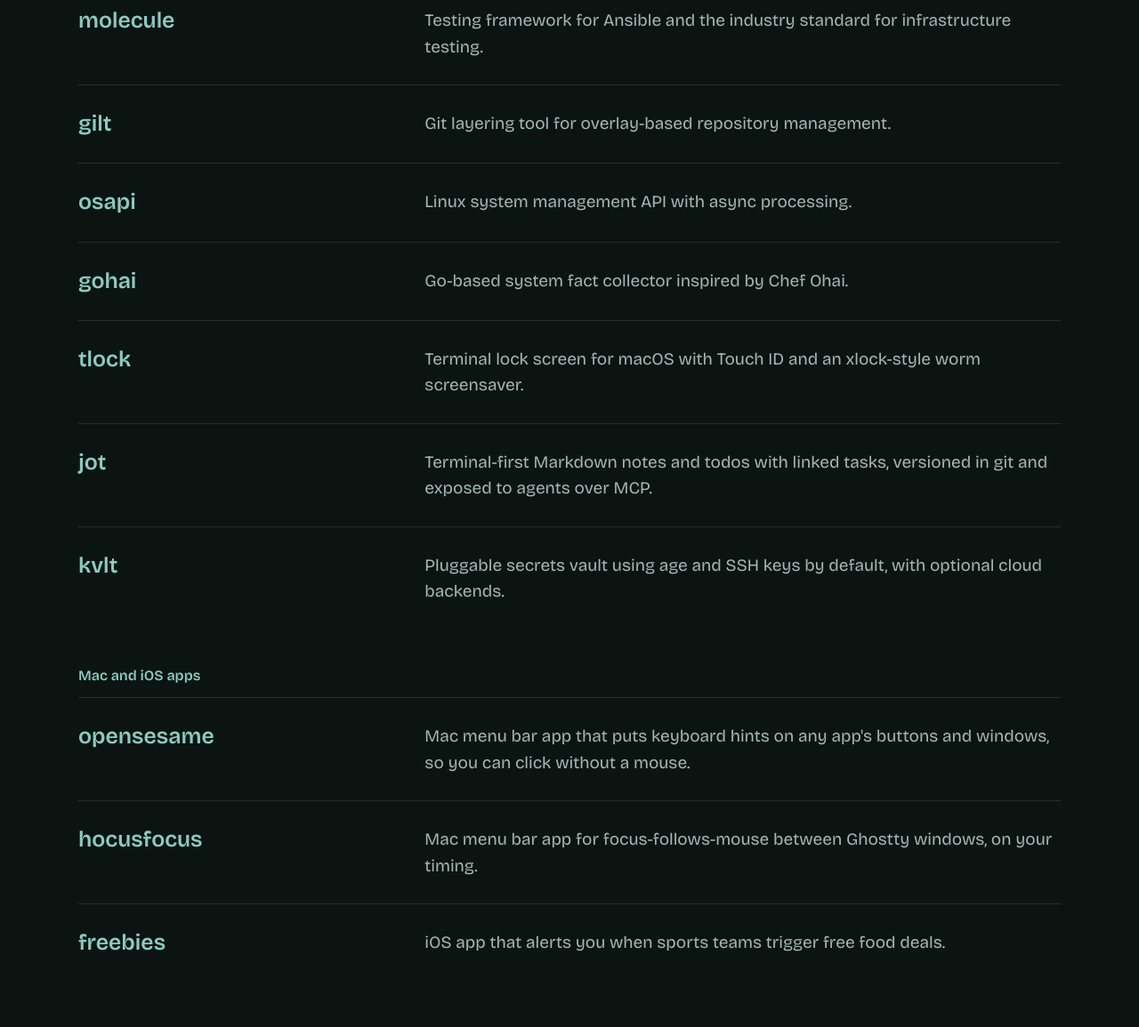
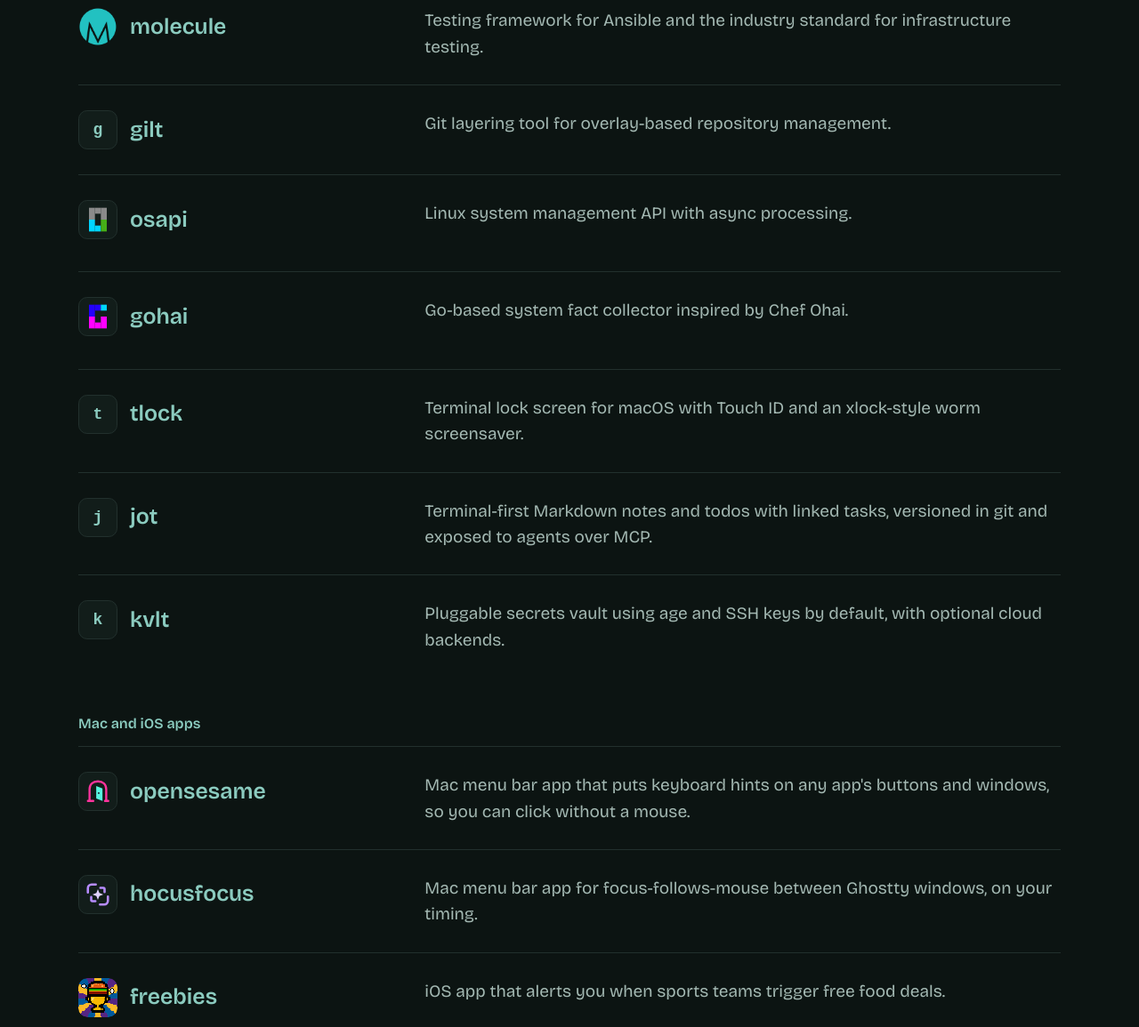
Before and after one commit to bitsugar-io/bitsugar-io.github.io, a plain HTML site: page index.html in a window 1280 px wide. Shown: the part 2660-3815 px from the top of the page at 89% size. Drawn offline with nearby package versions, Linux system fonts and the light colour scheme; a web font is replaced by a local one.

Commit message:
feat: add project icons and row hover to the project lists (#10)
Each project in "Built in the open" now has an icon beside its name:
the app marks for opensesame, hocusfocus and freebies, the official
molecule logo, the first pixel letter of the osapi and gohai wordmarks,
and a mono-letter tile for gilt, tlock, jot and kvlt, which have no mark
yet. Hovering a row tints it faintly, glows the icon and makes the whole
row the link. The GitHub pills at the bottom share the same glow and
icon size so both read as one system.

🤖 Generated with [Claude Code](https://claude.ai/code)

Co-authored-by: Claude <noreply@anthropic.com>

```diff
--- a/index.html
+++ b/index.html
@@ -18,6 +18,8 @@
     --mist: #A3B8B2;
     --seam: #22302D;
     --spark: #4FF8D2;
+    --glow: 0 0 0 1px var(--spark), 0 0 1.25rem 0.125rem rgb(79 248 210 / 0.45);
+    --icon: 2.75rem;
 
     --text: 1.1875rem;   /* 19px */
     --step-1: 1.5625rem; /* 25px */
@@ -117,6 +119,24 @@
   .row p { color: var(--mist); max-width: 58ch; }
   .row a.name { color: var(--cube); text-decoration: none; }
   .row a.name:hover { text-decoration: underline; text-underline-offset: 0.2em; }
+  .row a.app { display: inline-flex; align-items: center; gap: 0.875rem; }
+  /* Whole row is the link: a stretched hit area plus a faint wash behind it */
+  .row:has(a.app) { position: relative; isolation: isolate; }
+  .row:has(a.app)::before { content: ""; position: absolute; inset: 0 -1rem; z-index: -1; background: rgb(139 203 191 / 0.04); opacity: 0; transition: opacity 0.2s ease; pointer-events: none; }
+  .row:has(a.app:hover)::before, .row:has(a.app:focus-visible)::before { opacity: 1; }
+  .row a.app::after { content: ""; position: absolute; inset: 0 -1rem; z-index: 1; }
+  .row a.app:hover { text-decoration: none; }
+  .row a.app:hover > span:last-child { text-decoration: underline; text-underline-offset: 0.2em; }
+  .row .icon { width: var(--icon); height: var(--icon); padding: 0.375rem; border: 1px solid var(--seam); border-radius: 22.5%; background: var(--ink-raised); flex: none; }
+  .row .icon[src$="freebies.svg"], .row .icon[src$="molecule.png"] { padding: 0; border: 0; background: none; }
+  .row .icon { transition: box-shadow 0.2s ease, border-color 0.2s ease, transform 0.2s ease; }
+  .row .icon[src$="molecule.png"] { border-radius: 50%; }
+  .row a.app:hover .icon, .row a.app:focus-visible .icon {
+    border-color: var(--spark);
+    box-shadow: var(--glow);
+    transform: translateY(-1px);
+  }
+  .row .icon--letter { display: grid; place-items: center; font-family: var(--mono); font-size: 1.125rem; font-weight: 600; line-height: 1; color: var(--cube); }
 
   .stack { display: flex; flex-wrap: wrap; gap: 0.625rem; list-style: none; }
   .stack li { padding: 0.5rem 1.125rem; border: 1px solid var(--seam); border-radius: 999px; background: var(--ink-raised); color: var(--sugar); font-size: 1.0625rem; }
@@ -148,8 +168,14 @@
     background: var(--ink-raised);
     text-decoration: none;
   }
-  .profile:hover { border-color: var(--cube); }
-  .profile img, .profile svg { width: 2.5rem; height: 2.5rem; background: var(--seam); border-radius: 50%; flex: none; }
+  .profile { transition: border-color 0.2s ease; }
+  .profile:hover, .profile:focus-visible { border-color: var(--cube); }
+  .profile img, .profile svg { width: var(--icon); height: var(--icon); background: var(--seam); border-radius: 50%; flex: none; transition: box-shadow 0.2s ease, transform 0.2s ease; }
+  .profile:hover img, .profile:hover svg, .profile:focus-visible img, .profile:focus-visible svg { box-shadow: var(--glow); transform: translateY(-1px); }
+  @media (prefers-reduced-motion: reduce) {
+    .row .icon, .row::before, .profile, .profile img, .profile svg { transition: none; }
+    .row a.app:hover .icon, .profile:hover img, .profile:hover svg { transform: none; }
+  }
   .profile svg { padding: 0.5rem; fill: var(--sugar); }
   .profile strong { display: block; font-size: 1.0625rem; font-weight: 600; line-height: 1.2; }
   .profile span { color: var(--mist); font-size: 0.875rem; }
@@ -263,31 +289,31 @@
       <h3 class="group-name">Infrastructure and tooling</h3>
       <ul class="rows">
         <li class="row">
-          <h4><a class="name" href="https://github.com/ansible/molecule">molecule</a></h4>
+          <h4><a class="name app" href="https://github.com/ansible/molecule"><img class="icon" src="repos/molecule.png" alt="" width="44" height="44"><span>molecule</span></a></h4>
           <p>Testing framework for Ansible and the industry standard for infrastructure testing.</p>
         </li>
         <li class="row">
-          <h4><a class="name" href="https://github.com/retr0h/gilt">gilt</a></h4>
+          <h4><a class="name app" href="https://github.com/retr0h/gilt"><span class="icon icon--letter" aria-hidden="true">g</span><span>gilt</span></a></h4>
           <p>Git layering tool for overlay-based repository management.</p>
         </li>
         <li class="row">
-          <h4><a class="name" href="https://github.com/retr0h/osapi">osapi</a></h4>
+          <h4><a class="name app" href="https://github.com/retr0h/osapi"><img class="icon" src="repos/osapi.svg" alt="" width="44" height="44"><span>osapi</span></a></h4>
           <p>Linux system management API with async processing.</p>
         </li>
         <li class="row">
-          <h4><a class="name" href="https://github.com/osapi-io/gohai">gohai</a></h4>
+          <h4><a class="name app" href="https://github.com/osapi-io/gohai"><img class="icon" src="repos/gohai.svg" alt="" width="44" height="44"><span>gohai</span></a></h4>
           <p>Go-based system fact collector inspired by Chef Ohai.</p>
         </li>
         <li class="row">
-          <h4><a class="name" href="https://github.com/retr0h/tlock">tlock</a></h4>
+          <h4><a class="name app" href="https://github.com/retr0h/tlock"><span class="icon icon--letter" aria-hidden="true">t</span><span>tlock</span></a></h4>
           <p>Terminal lock screen for macOS with Touch ID and an xlock-style worm screensaver.</p>
         </li>
         <li class="row">
-          <h4><a class="name" href="https://github.com/retr0h/jot">jot</a></h4>
+          <h4><a class="name app" href="https://github.com/retr0h/jot"><span class="icon icon--letter" aria-hidden="true">j</span><span>jot</span></a></h4>
           <p>Terminal-first Markdown notes and todos with linked tasks, versioned in git and exposed to agents over MCP.</p>
         </li>
         <li class="row">
-          <h4><a class="name" href="https://github.com/retr0h/kvlt">kvlt</a></h4>
+          <h4><a class="name app" href="https://github.com/retr0h/kvlt"><span class="icon icon--letter" aria-hidden="true">k</span><span>kvlt</span></a></h4>
           <p>Pluggable secrets vault using age and SSH keys by default, with optional cloud backends.</p>
         </li>
       </ul>
@@ -295,15 +321,15 @@
       <h3 class="group-name">Mac and iOS apps</h3>
       <ul class="rows">
         <li class="row">
-          <h4><a class="name" href="https://github.com/bitsugar-io/opensesame">opensesame</a></h4>
+          <h4><a class="name app" href="https://github.com/bitsugar-io/opensesame"><img class="icon" src="repos/opensesame.svg" alt="" width="44" height="44"><span>opensesame</span></a></h4>
           <p>Mac menu bar app that puts keyboard hints on any app's buttons and windows, so you can click without a mouse.</p>
         </li>
         <li class="row">
-          <h4><a class="name" href="https://github.com/bitsugar-io/hocusfocus">hocusfocus</a></h4>
+          <h4><a class="name app" href="https://github.com/bitsugar-io/hocusfocus"><img class="icon" src="repos/hocusfocus.svg" alt="" width="44" height="44"><span>hocusfocus</span></a></h4>
           <p>Mac menu bar app for focus-follows-mouse between Ghostty windows, on your timing.</p>
         </li>
         <li class="row">
-          <h4><a class="name" href="https://github.com/bitsugar-io/freebies">freebies</a></h4>
+          <h4><a class="name app" href="https://github.com/bitsugar-io/freebies"><img class="icon" src="repos/freebies.svg" alt="" width="44" height="44"><span>freebies</span></a></h4>
           <p>iOS app that alerts you when sports teams trigger free food deals.</p>
         </li>
       </ul>
```
Also changed, not shown: repos/freebies.svg (added), repos/gohai.svg (added), repos/hocusfocus.svg (added), repos/molecule.png (added), repos/opensesame.svg (added), repos/osapi.svg (added), 2 other files.
